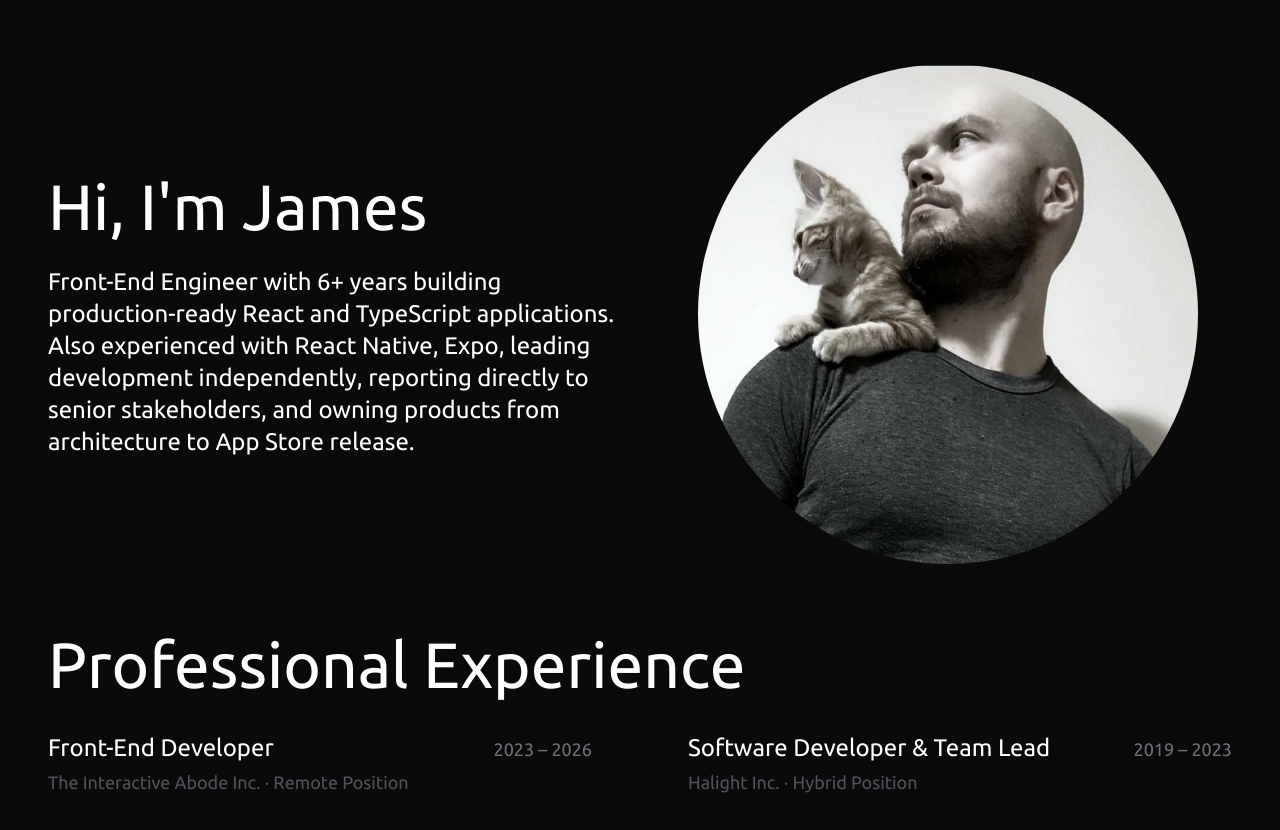
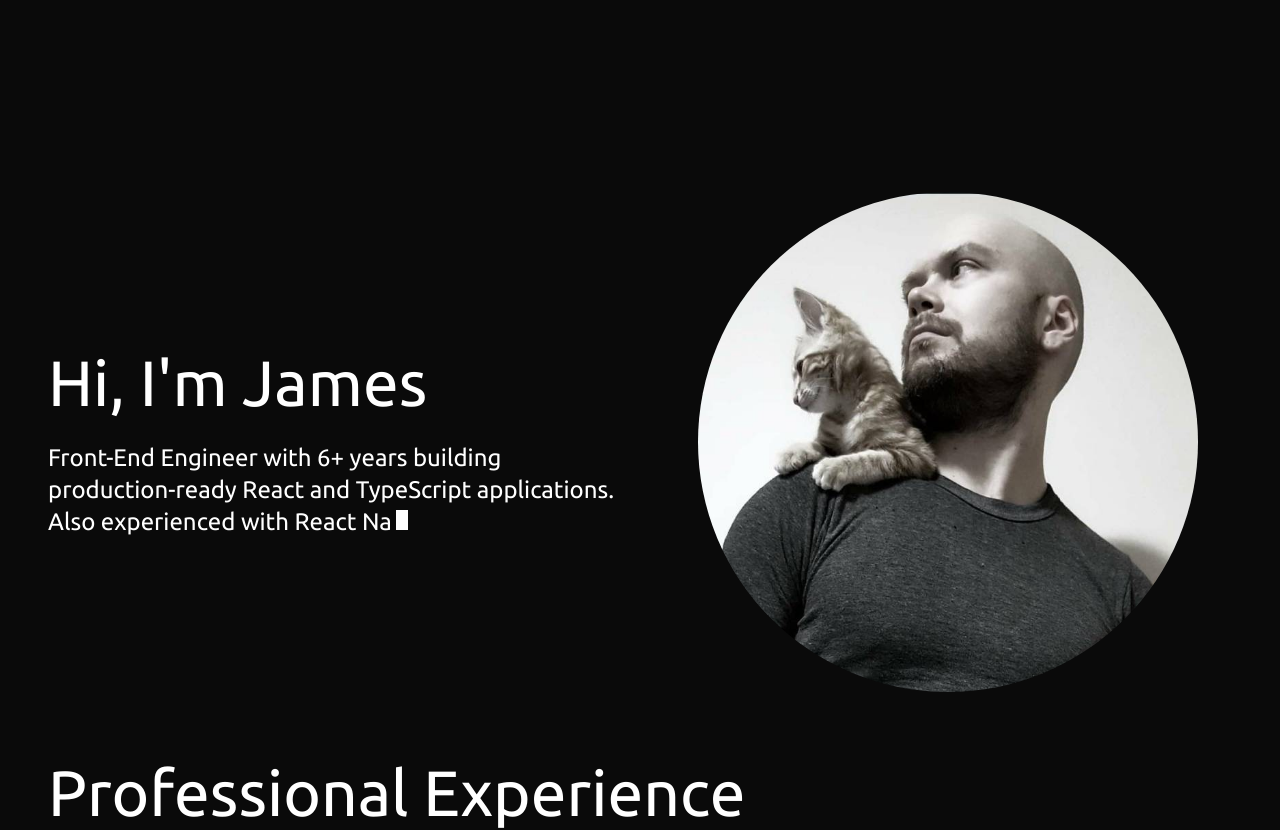
Before and after one commit to james-zedd/jameszedd-dot-com, a Next.js app: page / in a window 1280 px wide. Shown: the top 830 px of the page. Built offline with nearby package versions, Linux system fonts and the light colour scheme.

Commit message:
Add animation to intro text and image flip

```diff
--- /dev/null
+++ b/src/app/_components/FlipPhoto.tsx
@@ -0,0 +1,49 @@
+"use client";
+
+import Image from "next/image";
+
+type FlipPhotoProps = {
+  frontSrc: string;
+  frontAlt: string;
+  backSrc: string;
+  backAlt: string;
+  onFlip?: () => void;
+};
+
+export default function FlipPhoto({
+  frontSrc,
+  frontAlt,
+  backSrc,
+  backAlt,
+  onFlip,
+}: FlipPhotoProps) {
+  function flipPhoto() {
+    document.getElementById("intro-photo")?.classList.toggle("rotate-y-180");
+    onFlip?.();
+  }
+
+  return (
+    <div className="mx-auto w-full max-w-[300px] [perspective:1200px] md:max-w-[400px] lg:max-w-[500px]">
+      <div
+        id="intro-photo"
+        className="relative aspect-square w-full transform-3d transition-transform duration-700 ease-in-out cursor-pointer"
+        onClick={flipPhoto}
+      >
+        <Image
+          src={frontSrc}
+          alt={frontAlt}
+          width={1000}
+          height={1000}
+          className="absolute inset-0 h-full w-full rounded-full object-cover backface-hidden"
+        />
+        <Image
+          src={backSrc}
+          alt={backAlt}
+          width={1000}
+          height={1000}
+          className="absolute inset-0 h-full w-full rounded-full object-cover backface-hidden rotate-y-180"
+        />
+      </div>
+    </div>
+  );
+}
--- a/src/app/_components/Intro.tsx
+++ b/src/app/_components/Intro.tsx
@@ -1,26 +1,27 @@
-import Image from "next/image";
+"use client";
+
+import { useState } from "react";
+import FlipPhoto from "./FlipPhoto";
+import IntroText from "./IntroText";
 
 export default function Intro() {
+  const [hasFlipped, setHasFlipped] = useState(false);
+
   return (
     <section id="intro" className="py-16">
       <div className="flex flex-col-reverse gap-6 lg:flex-row lg:gap-12">
         <div className="flex flex-col justify-center align-center w-full">
           <h1 className="mb-6">Hi, I&apos;m James</h1>
-          <h2>
-            Front-End Engineer with 6+ years building production-ready React and TypeScript applications. Also experienced with React Native, Expo, leading development independently, reporting directly to senior stakeholders, and owning products from architecture to App Store release.
-          </h2>
+          <IntroText showTextB={hasFlipped} />
         </div>
         <div className="flex flex-column w-full justify-center align-center">
-          <div className="mx-auto w-full rounded-full overflow-hidden max-w-[300px] md:max-w-[400px] lg:max-w-[500px]">
-            <Image
-              src="/images/lasagne-photo__732x732.jpg"
-              // src="/images/james_zedd__iaido.jpg"
-              alt="James Zedd"
-              width={1000}
-              height={1000}
-              className="w-full h-full object-cover"
-            />
-          </div>
+          <FlipPhoto
+            frontSrc="/images/lasagne-photo__732x732.jpg"
+            frontAlt="James Zedd Programmer"
+            backSrc="/images/james_zedd__iaido.jpg"
+            backAlt="James Zedd Budoka"
+            onFlip={() => setHasFlipped(true)}
+          />
         </div>
       </div>
     </section>
--- /dev/null
+++ b/src/app/_components/IntroText.tsx
@@ -0,0 +1,67 @@
+"use client";
+
+import { useState, useEffect } from "react";
+
+const TEXT_A = "Front-End Engineer with 6+ years building production-ready React and TypeScript applications. Also experienced with React Native, Expo, leading development independently, reporting directly to senior stakeholders, and owning products from architecture to App Store release.";
+
+const TEXT_B = "In addition to my technical skills, I have been a martial arts student for over 17 years, achieving a Fourth Degree Black Belt (Yondan) in Yoshinkan Aikido and a Second Degree Black Belt (Nidan) in Iaido.";
+
+type IntroTextProps = {
+    showTextB?: boolean;
+};
+
+async function typeText(
+    text: string,
+    delay: number,
+    isCancelled: () => boolean,
+    onChar: (char: string) => void
+) {
+    for (const char of text) {
+        await new Promise((resolve) => setTimeout(resolve, delay));
+        if (isCancelled()) return;
+        onChar(char);
+    }
+}
+
+export default function IntroTextText({ showTextB = false }: IntroTextProps) {
+
+    const [renderedText, setRenderedText] = useState("");
+    const [isTextADone, setIsTextADone] = useState(false);
+
+    useEffect(() => {
+        let cancelled = false;
+
+        typeText(TEXT_A, 50, () => cancelled, (char) =>
+            setRenderedText((prev) => prev + char)
+        ).then(() => {
+            if (!cancelled) setIsTextADone(true);
+        });
+
+        return () => {
+            cancelled = true;
+        };
+    }, []);
+
+    useEffect(() => {
+        if (!showTextB || !isTextADone) return;
+
+        let cancelled = false;
+
+        typeText(" " + TEXT_B, 50, () => cancelled, (char) =>
+            setRenderedText((prev) => prev + char)
+        );
+
+        return () => {
+            cancelled = true;
+        };
+    }, [showTextB, isTextADone]);
+
+  return (
+    <div>
+      <h2>
+        {renderedText}
+        <span className="w-2 h-4 md:w-3 md:h-5 bg-white inline-block ml-1 animate-toggle-blink"></span>
+        </h2>
+    </div>
+  );
+}
--- /dev/null
+++ b/src/app/_components/Quotes.tsx
@@ -0,0 +1,7 @@
+export default function Quotes() {
+  return (
+    <section id="quotes" className="py-16">
+
+    </section>
+  );
+}
--- a/src/app/globals.css
+++ b/src/app/globals.css
@@ -26,6 +26,13 @@
   --breakpoint-xl: 80rem; /* 1280px */
   --breakpoint-2xl: 96rem; /* 1536px */
   --breakpoint-3xl: 120rem; /* 1920px */
+
+  --animate-toggle-blink: toggle-blink 800ms infinite steps(2);
+
+  @keyframes toggle-blink {
+    0%, 100% { display: inline-block; }
+    50% { display: none; }
+  }
 }
 
 body {
--- a/src/app/page.tsx
+++ b/src/app/page.tsx
@@ -1,3 +1,4 @@
+import Quotes from "./_components/Quotes";
 import Intro from "./_components/Intro";
 import ProfessionalExperience from "./_components/ProfessionalExperience";
 import Achievements from "./_components/Achievements";
@@ -7,6 +8,7 @@ import Contact from "./_components/Contact";
 export default function Home() {
   return (
     <main className="mx-auto w-full flex-1 px-6 md:px-12 3xl:max-w-[120rem] 3xl:px-24">
+      <Quotes />
       <Intro />
       <ProfessionalExperience />
       <Achievements />
```
